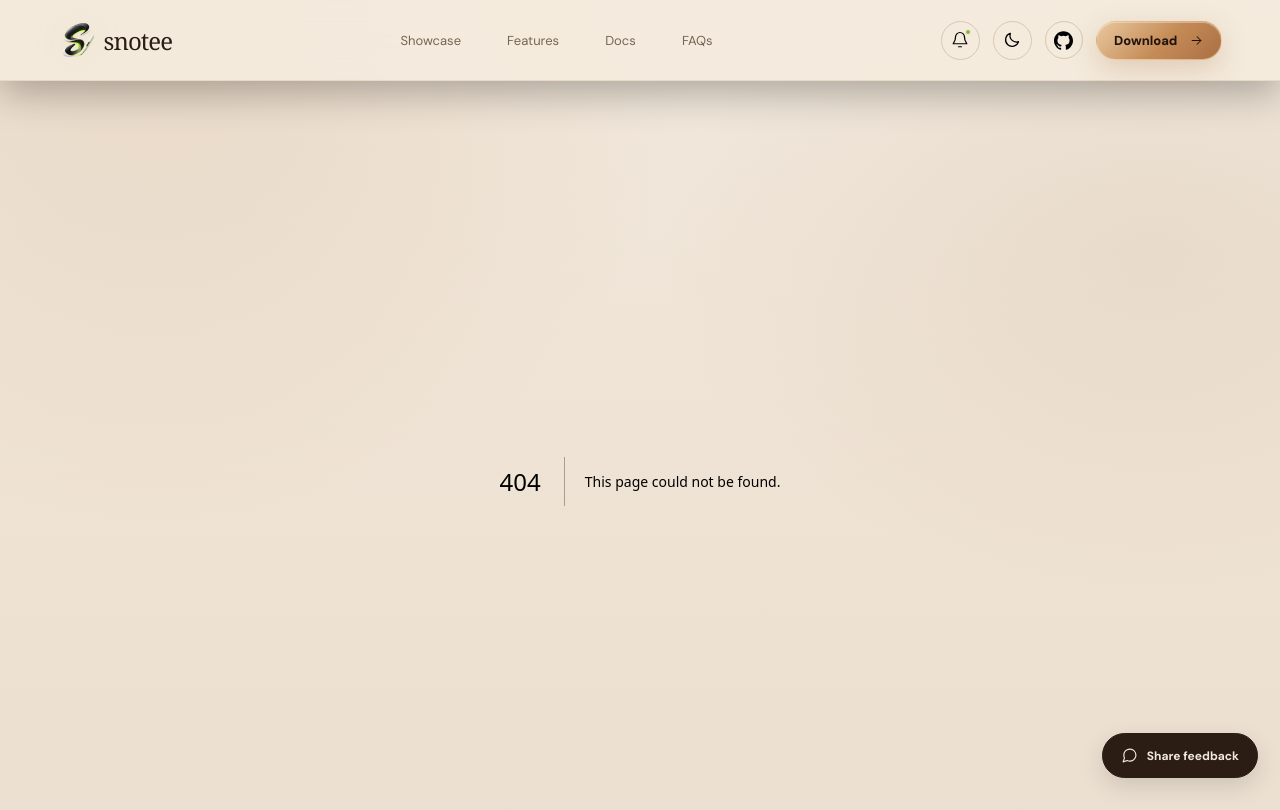
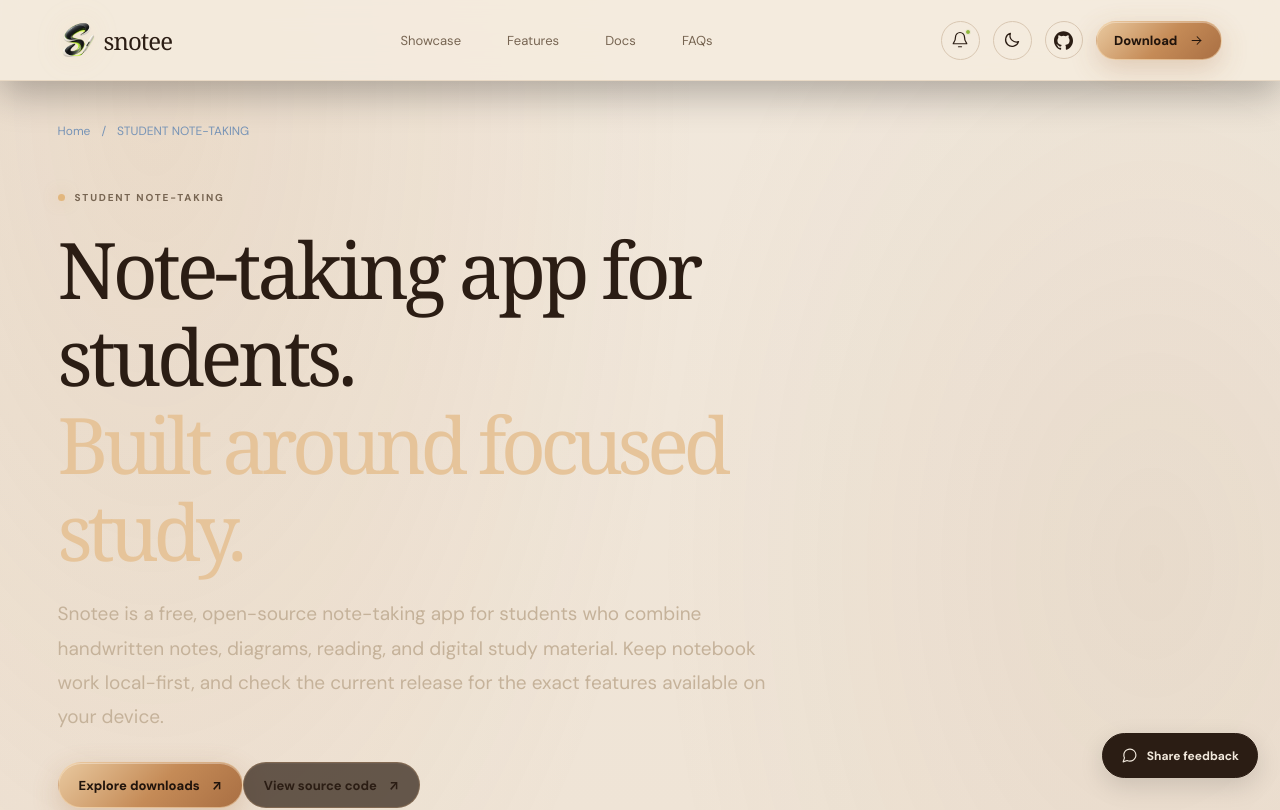
Before and after one commit to shinuXcode/Snote, a Next.js app in the folder website/: page /student-note-taking-app in a window 1280 px wide. Before the commit this address had no page. Shown: the top 810 px of the page. Built offline with nearby package versions, Linux system fonts and the light colour scheme; a web font is replaced by a local one.

Commit message:
Add student note-taking search landing page

```diff
--- /dev/null
+++ b/website/app/student-note-taking-app/page.tsx
@@ -0,0 +1,29 @@
+import type { Metadata } from "next";
+import SearchLanding from "../../components/SearchLanding";
+
+export const metadata: Metadata = {
+  title: "Note-Taking App for Students & Study Notes",
+  description: "Explore Snotee for handwritten study notes, digital notebooks, PDF reading, and revision workflows. A free, open-source, local-first notes app.",
+  alternates: { canonical: "https://snotee.vercel.app/student-note-taking-app" }
+};
+
+export default function StudentNotesPage() {
+  return <SearchLanding
+    path="/student-note-taking-app"
+    eyebrow="STUDENT NOTE-TAKING"
+    title="Note-taking app for students."
+    accent="Built around focused study."
+    intro="Snotee is a free, open-source note-taking app for students who combine handwritten notes, diagrams, reading, and digital study material. Keep notebook work local-first, and check the current release for the exact features available on your device."
+    sections={[
+      { title: "Handwritten class and revision notes", body: "Use a notebook-style writing surface to capture explanations, diagrams, formulas, and revision points. Stylus behavior and pressure response depend on your tablet, pen hardware, and app version.", bullets: ["Handwritten notes and diagrams", "Stylus-oriented writing tools", "Organize study material into notebooks"] },
+      { title: "Read and work alongside PDFs", body: "Keep document reading and note-taking in the same study workflow. Before relying on a specific PDF feature, verify import, annotation persistence, and export behavior in the release you install.", bullets: ["PDF reading workflows", "Study notes alongside reference material", "Check release notes for platform-specific PDF support"] },
+      { title: "Keep your study notes under your control", body: "Snotee follows a local-first approach for core note-taking. Make regular backups and test restoring them; an app update is not a substitute for a backup.", bullets: ["Local-first note storage", "No mandatory hosted account for core notes", "Public source code and release history"] }
+    ]}
+    faqs={[
+      { question: "What should students look for in a note-taking app?", answer: "Look for reliable handwriting, clear organization, PDF compatibility, export and backup options, and performance on your actual device. Test the workflows you use most before moving all your notes." },
+      { question: "Is Snotee a good note-taking app for students using Android tablets?", answer: "Snotee targets Android and includes handwriting and document workflows. Stylus compatibility and PDF capabilities vary by device and release, so test the current APK first." },
+      { question: "Can I use Snotee offline?", answer: "Snotee is designed as a local-first application. Check the current version's behavior for any optional integrations, and keep a separate backup." },
+      { question: "Is Snotee free and open source?", answer: "The project is published under the MIT license and offers free release downloads. Review the repository license and current release assets for details." }
+    ]}
+  />;
+}
```
